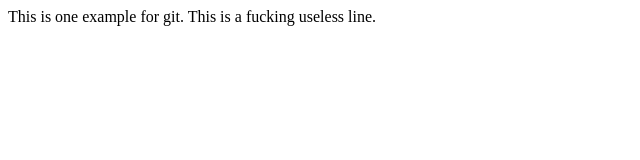
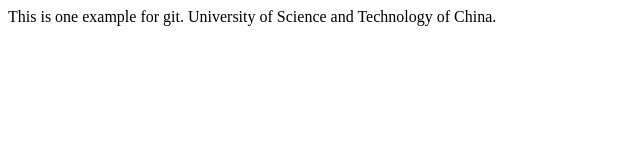
Before and after one commit to zdb1992/test, a plain HTML site: page index.html in a window 1280 px wide. Shown: the whole page, without its empty margins (0-640 px from the left). Drawn offline with Linux system fonts and the light colour scheme.

Commit message:
Modified inex.html

```diff
--- a/index.html
+++ b/index.html
@@ -4,6 +4,6 @@
 </head>
 <body>
   This is one example for git.
-  This is a fucking useless line.
+  University of Science and Technology of China.
 </body>
 </html>
```
